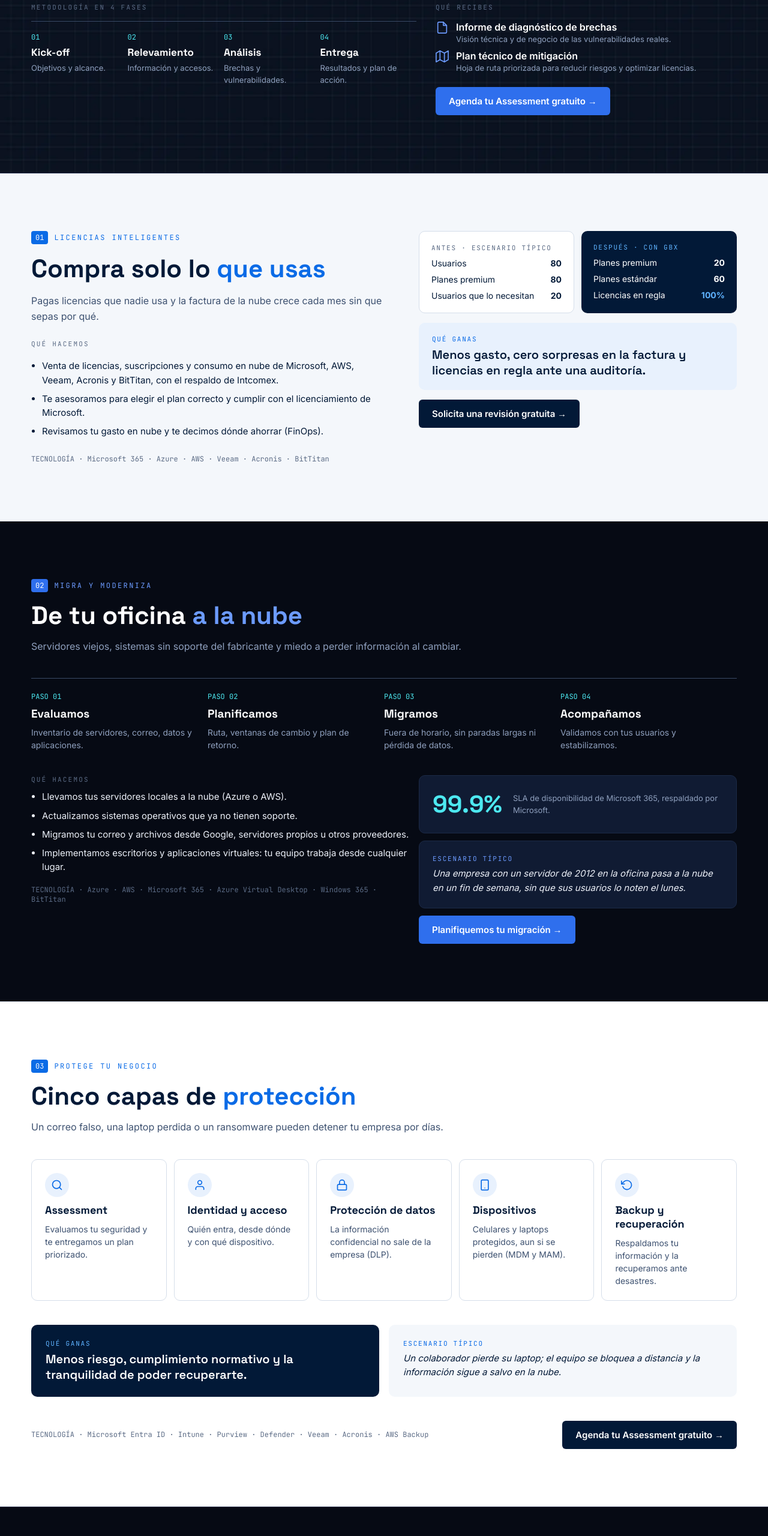
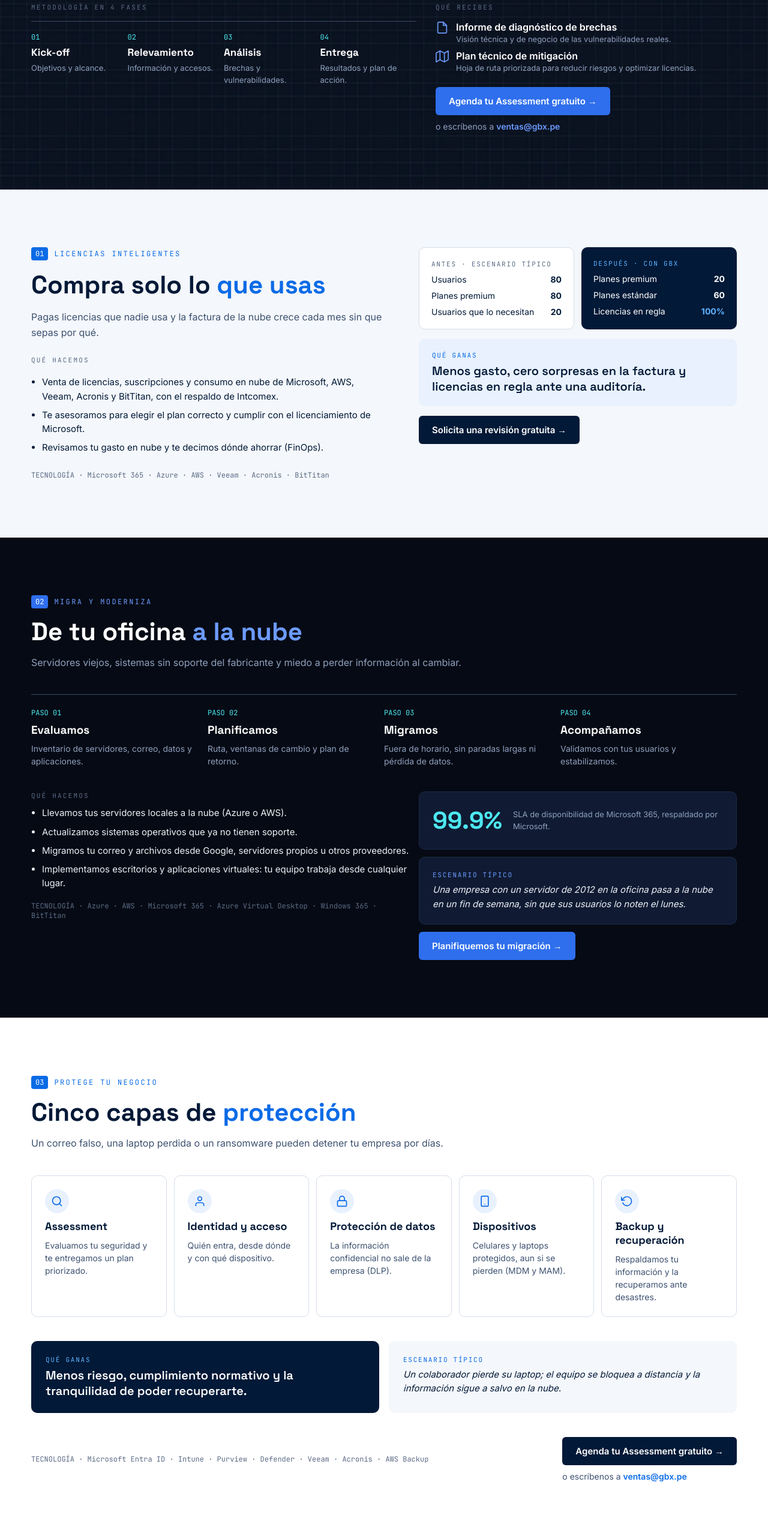
Before and after one commit to Yhan238/Yhan238.github.io, a plain HTML site: page servicios-corporativos/index.html in a window 1280 px wide. Shown: the part 1240-3800 px from the top of the page at 60% size. Drawn offline with Linux system fonts and the light colour scheme.

Commit message:
Favicon GBX y botones de Assessment a WhatsApp / correo
- Agrega favicon cuadrado con el logo GBX inverso (favicon.ico, favicon.svg,
  PNG 32 px y apple-touch-icon) en todas las páginas.
- Los botones "Agenda tu Assessment" abren WhatsApp (+51 924 749 625) con un
  mensaje predefinido, y debajo ofrecen escribir a ventas@gbx.pe con el
  asunto "Solicitud de Assessment gratuito".

Co-Authored-By: Claude Opus 5.5 <noreply@anthropic.com>
Claude-Session: https://claude.ai/code/session_01YPF6aDSPWbAtfZuvbZjc9o

```diff
--- a/css/gbx.css
+++ b/css/gbx.css
@@ -48,3 +48,10 @@ a.btn-primario:hover{filter:brightness(1.12)}
 .carrusel-item[hidden]{display:none !important}
 .carrusel-punto span{display:block;width:8px;height:8px;border-radius:50%;background:#3A4A66;transition:all .2s}
 .carrusel-punto[aria-current="true"] span{width:22px;height:6px;border-radius:3px;background:var(--gbx-cian)}
+
+/* Enlace de correo bajo los botones de Assessment */
+.cta-mail{color:var(--gbx-texto-2)}
+.cta-mail b{color:var(--gbx-azul-claro);font-weight:600}
+.cta-mail:hover b{text-decoration:underline}
+.light .cta-mail{color:#3D5170}
+.light .cta-mail b{color:var(--gbx-azul-gbx)}
--- a/servicios-corporativos/index.html
+++ b/servicios-corporativos/index.html
@@ -13,7 +13,10 @@
 <meta property="og:url" content="https://gbx.pe/servicios-corporativos/">
 <meta property="og:image" content="https://gbx.pe/img/og-gbx.jpg">
 <meta name="theme-color" content="#060A14">
-<link rel="icon" href="/img/brand/gbx-logo-color.svg" type="image/svg+xml">
+<link rel="icon" href="/favicon.ico" sizes="any">
+<link rel="icon" href="/favicon.svg" type="image/svg+xml">
+<link rel="icon" href="/img/brand/favicon-32.png" type="image/png" sizes="32x32">
+<link rel="apple-touch-icon" href="/apple-touch-icon.png">
 <link rel="preconnect" href="https://fonts.googleapis.com">
 <link rel="preconnect" href="https://fonts.gstatic.com" crossorigin>
 <link href="https://fonts.googleapis.com/css2?family=Inter:wght@400;500;600;700&amp;family=JetBrains+Mono:wght@400;700&amp;family=Space+Grotesk:wght@500;600;700&amp;display=swap" rel="stylesheet">
@@ -33,7 +36,7 @@
 <a href="/servicios-educacion/">Servicios Educación</a>
 <a href="/#eventos">Eventos</a>
 </div>
-<a class="nav-cta btn-primario" href="#assessment" style="background: #2F6FED; color: #FFFFFF; padding: 12px 20px; border-radius: 6px; font-weight: 600; font-size: 14px">Agenda tu Assessment →</a>
+<a target="_blank" rel="noopener" class="nav-cta btn-primario" href="https://wa.me/51924749625?text=Hola%2C%20quisiera%20agendar%20el%20Assessment%20gratuito%20de%20GBX%20TECH" style="background: #2F6FED; color: #FFFFFF; padding: 12px 20px; border-radius: 6px; font-weight: 600; font-size: 14px">Agenda tu Assessment →</a>
 </nav>
 </header>
 <main>
@@ -99,7 +102,10 @@
 <div style="display: flex; gap: 12px; align-items: flex-start"><svg aria-hidden="true" width="22" height="22" viewBox="0 0 24 24" fill="none" stroke="#6C9BFF" stroke-width="1.8" stroke-linecap="round" stroke-linejoin="round" style="flex: none"><path d="M14 2H6a2 2 0 0 0-2 2v16a2 2 0 0 0 2 2h12a2 2 0 0 0 2-2V8z"/><polyline points="14 2 14 8 20 8"/></svg><div><p style="margin: 0; font-weight: 600; color: #FFFFFF">Informe de diagnóstico de brechas</p><p style="margin: 2px 0 0; font-size: 13px; color: #8FA0BE">Visión técnica y de negocio de las vulnerabilidades reales.</p></div></div>
 <div style="display: flex; gap: 12px; align-items: flex-start"><svg aria-hidden="true" width="22" height="22" viewBox="0 0 24 24" fill="none" stroke="#6C9BFF" stroke-width="1.8" stroke-linecap="round" stroke-linejoin="round" style="flex: none"><polygon points="1 6 1 22 8 18 16 22 23 18 23 2 16 6 8 2 1 6"/><line x1="8" y1="2" x2="8" y2="18"/><line x1="16" y1="6" x2="16" y2="22"/></svg><div><p style="margin: 0; font-weight: 600; color: #FFFFFF">Plan técnico de mitigación</p><p style="margin: 2px 0 0; font-size: 13px; color: #8FA0BE">Hoja de ruta priorizada para reducir riesgos y optimizar licencias.</p></div></div>
 </div>
-<a href="https://forms.cloud.microsoft/r/17R10sk06A" target="_blank" rel="noopener" style="align-self: flex-start; margin-top: 8px; background: #2F6FED; color: #FFFFFF; padding: 14px 22px; border-radius: 6px; font-weight: 600; font-size: 15px">Agenda tu Assessment gratuito →</a>
+<div class="cta-assessment" style="align-self: flex-start; display: flex; flex-direction: column; align-items: flex-start; gap: 10px">
+<a class="btn-primario" target="_blank" rel="noopener" href="https://wa.me/51924749625?text=Hola%2C%20quisiera%20agendar%20el%20Assessment%20gratuito%20de%20GBX%20TECH" style="margin-top: 8px; background: #2F6FED; color: #FFFFFF; padding: 14px 22px; border-radius: 6px; font-weight: 600; font-size: 15px">Agenda tu Assessment gratuito →</a>
+<a class="cta-mail" href="mailto:ventas@gbx.pe?subject=Solicitud%20de%20Assessment%20gratuito&amp;body=Hola%20GBX%20TECH%2C%20quisiera%20agendar%20el%20Assessment%20gratuito.%0A%0AEmpresa%3A%0AContacto%3A%0ATel%C3%A9fono%3A" style="font-size: 14px">o escríbenos a <b>ventas@gbx.pe</b></a>
+</div>
 </div>
 </div>
 </div>
@@ -205,7 +211,10 @@
 </div>
 <div style="display: flex; flex-wrap: wrap; gap: 16px; align-items: center; justify-content: space-between">
 <p style="margin: 0; font-family: 'JetBrains Mono', Consolas, monospace; font-size: 12px; color: #5B6B85">TECNOLOGÍA · Microsoft Entra ID · Intune · Purview · Defender · Veeam · Acronis · AWS Backup</p>
-<a class="btn-primario" href="#assessment" style="background: #021937; color: #FFFFFF; padding: 14px 22px; border-radius: 6px; font-weight: 600; font-size: 15px">Agenda tu Assessment gratuito →</a>
+<div class="cta-assessment" style="display: flex; flex-direction: column; align-items: flex-start; gap: 10px">
+<a target="_blank" rel="noopener" class="btn-primario" href="https://wa.me/51924749625?text=Hola%2C%20quisiera%20agendar%20el%20Assessment%20gratuito%20de%20GBX%20TECH" style="background: #021937; color: #FFFFFF; padding: 14px 22px; border-radius: 6px; font-weight: 600; font-size: 15px">Agenda tu Assessment gratuito →</a>
+<a class="cta-mail" href="mailto:ventas@gbx.pe?subject=Solicitud%20de%20Assessment%20gratuito&amp;body=Hola%20GBX%20TECH%2C%20quisiera%20agendar%20el%20Assessment%20gratuito.%0A%0AEmpresa%3A%0AContacto%3A%0ATel%C3%A9fono%3A" style="font-size: 14px">o escríbenos a <b>ventas@gbx.pe</b></a>
+</div>
 </div>
 </div>
 </section>
@@ -330,7 +339,10 @@
 <h2 class="h2" style="margin: 0; font-family: 'Space Grotesk', Arial, sans-serif; font-weight: 700; font-size: 46px; line-height: 1.1; color: #FFFFFF">¿Por dónde <span style="color: #5FB3FF">empezamos</span>?</h2>
 <p style="margin: 0; font-size: 18px; line-height: 1.6; color: #8FA0BE">Agenda tu Assessment gratuito y recibe un plan claro en menos de una semana.</p>
 </div>
-<a class="btn-primario" href="https://forms.cloud.microsoft/r/17R10sk06A" target="_blank" rel="noopener" style="background: #2F6FED; color: #FFFFFF; padding: 18px 28px; border-radius: 6px; font-weight: 600; font-size: 16px">Agenda tu Assessment gratuito →</a>
+<div class="cta-assessment" style="display: flex; flex-direction: column; align-items: flex-start; gap: 10px">
+<a target="_blank" rel="noopener" class="btn-primario" href="https://wa.me/51924749625?text=Hola%2C%20quisiera%20agendar%20el%20Assessment%20gratuito%20de%20GBX%20TECH" style="background: #2F6FED; color: #FFFFFF; padding: 18px 28px; border-radius: 6px; font-weight: 600; font-size: 16px">Agenda tu Assessment gratuito →</a>
+<a class="cta-mail" href="mailto:ventas@gbx.pe?subject=Solicitud%20de%20Assessment%20gratuito&amp;body=Hola%20GBX%20TECH%2C%20quisiera%20agendar%20el%20Assessment%20gratuito.%0A%0AEmpresa%3A%0AContacto%3A%0ATel%C3%A9fono%3A" style="font-size: 14px">o escríbenos a <b>ventas@gbx.pe</b></a>
+</div>
 </div>
 </section>
 
```
Also changed, not shown: assessment/index.html (+2 -0 lines), index.html (+13 -4 lines), nosotros/index.html (+9 -3 lines), servicios-educacion/index.html (+4 -1 lines), apple-touch-icon.png (added), favicon.ico (added), favicon.svg (added), img/brand/favicon-32.png (added), img/brand/icon-192.png (added).
